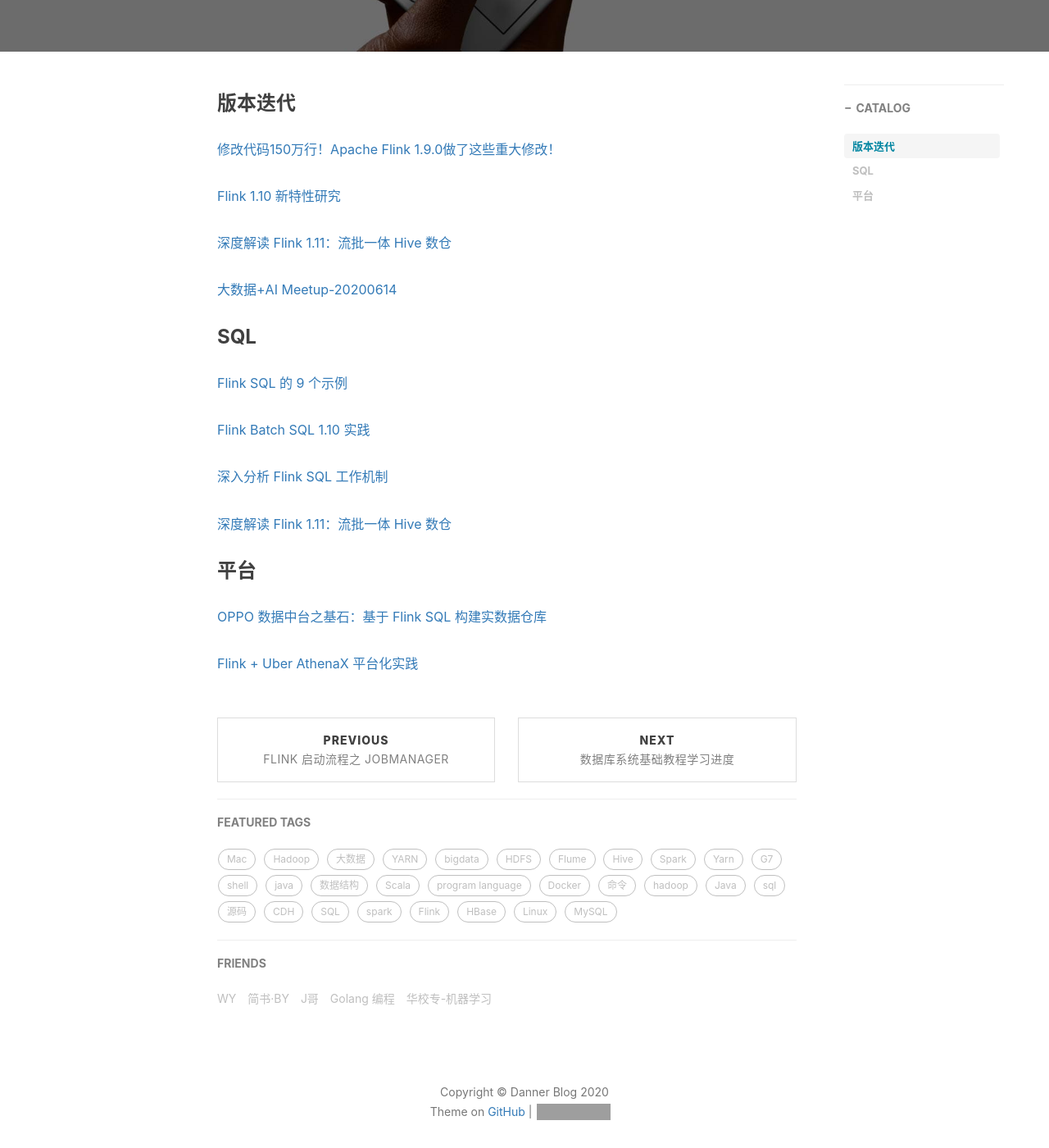
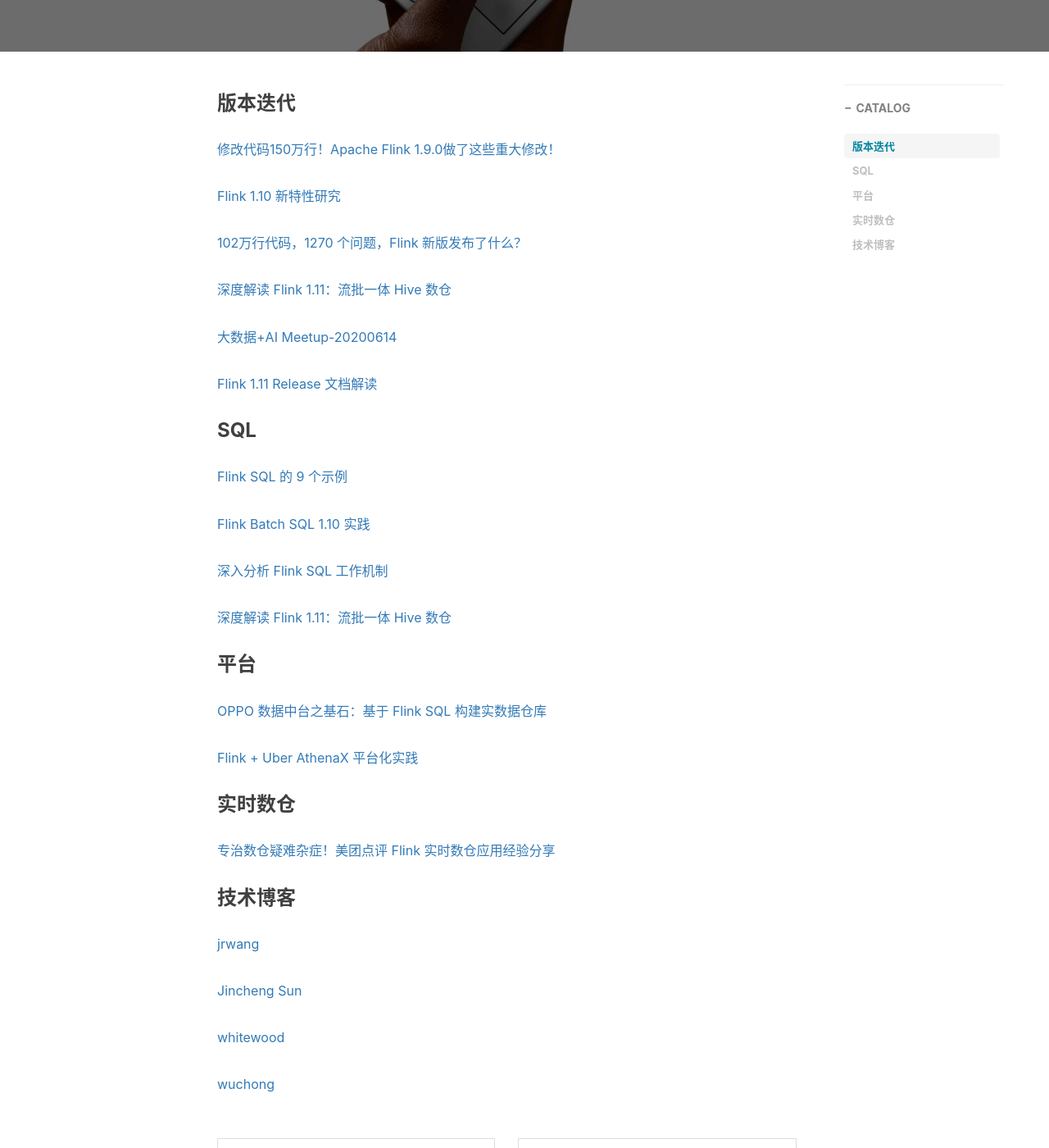
Before and after one commit to vendanner/vendanner.github.io, a Jekyll site: the page built from _posts/2020-06-08-Flink 学习资料.md, in a window 1280 px wide and 1400 px high, scrolled down 394 px. Shown: the whole window at 82% size. Built offline with Jekyll 4.4.1, drawn with Linux system fonts in a browser that asks for light colours; nearby versions of some CDN libraries; comment, search, counter and statistics services are not loaded; grey boxes are pictures that could not be loaded.

Commit message:
Update 2020-06-08-Flink 学习资料.md

```diff
--- a/_posts/2020-06-08-Flink 学习资料.md
+++ b/_posts/2020-06-08-Flink 学习资料.md
@@ -19,9 +19,13 @@
 
 [Flink 1.10 新特性研究](https://mp.weixin.qq.com/s/2nup_jFtqrqQMBs7JCjgww)
 
+[102万行代码，1270 个问题，Flink 新版发布了什么？](https://mp.weixin.qq.com/s/JKJ1UMw5gUNyiBstEQepDw)
+
 [深度解读 Flink 1.11：流批一体 Hive 数仓](https://mp.weixin.qq.com/s/5GjZw0A0kMLEv2eLd6Dsag)
 
 [大数据+AI Meetup-20200614](https://developer.aliyun.com/live/2894)
+
+[Flink 1.11 Release 文档解读](https://mp.weixin.qq.com/s/xzQCbY0fdk4Vdh7P6vTXOg)
 
 ### SQL
 
@@ -38,3 +42,19 @@
 [OPPO 数据中台之基石：基于 Flink SQL 构建实数据仓库](https://www.infoq.cn/article/FJxTIbYCUPlB*Gcokey5)
 
 [Flink + Uber AthenaX 平台化实践](https://blog.csdn.net/qq475781638/article/details/91655087)
+
+### 实时数仓
+
+[专治数仓疑难杂症！美团点评 Flink 实时数仓应用经验分享](https://mp.weixin.qq.com/s/QKl4OAd187_PNUFORpBBXA)
+
+
+
+### 技术博客
+
+[jrwang](https://blog.jrwang.me/post/)
+
+[Jincheng Sun]([https://enjoyment.cool/archives/Apache-Flink-%E6%BC%AB%E8%B0%88/](https://enjoyment.cool/archives/Apache-Flink-漫谈/))
+
+[whitewood](http://www.whitewood.me/categories/Flink/)
+
+[wuchong](http://wuchong.me/categories/Flink/page/3/)
```
